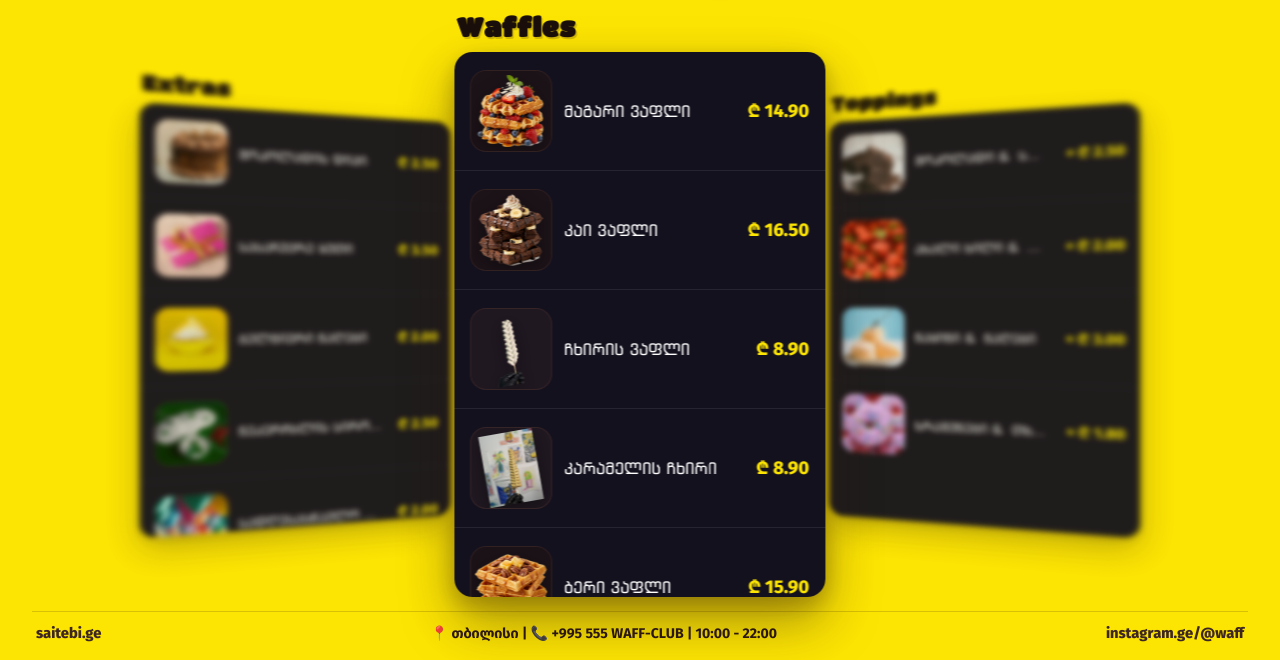
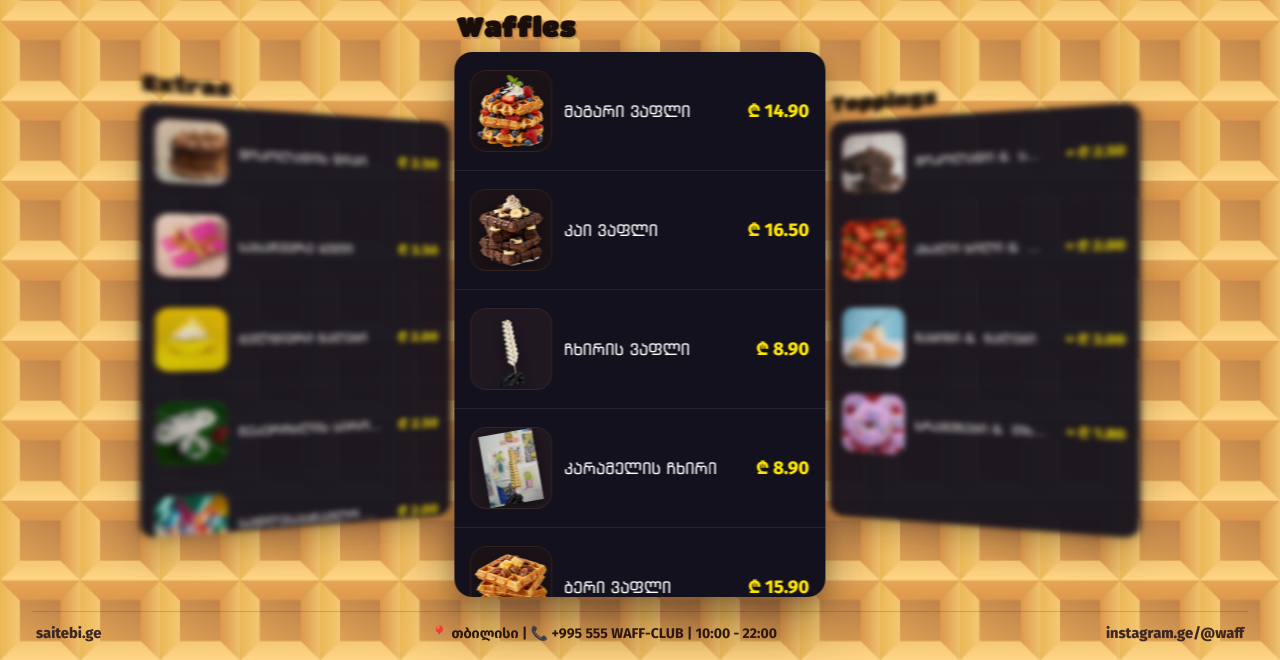
Before and after one commit to vaja457/waff, a website: page index.html in a window 1280 px wide. Shown: the part 140-800 px from the top of the page. Drawn offline with Linux system fonts and the light colour scheme.

Commit message:
Set waffle pattern texture as site background

```diff
--- a/index.html
+++ b/index.html
@@ -6,7 +6,7 @@
   <title>WAFF - ვაფლერიის მენიუ</title>
 
   <link rel="icon" type="image/png" href="images/waff-logo-trimmed.png">
-  <link rel="stylesheet" href="style.css?v=17.0">
+  <link rel="stylesheet" href="style.css?v=18.0">
 </head>
 <body class="waff-landing">
 
--- a/style.css
+++ b/style.css
@@ -98,6 +98,10 @@ html::-webkit-scrollbar {
 body.waff-landing {
   position: relative;
   background-color: var(--bg-yellow);
+  background-image: url('images/waffle-pattern-bg.png');
+  background-size: cover;
+  background-position: center center;
+  background-repeat: no-repeat;
   color: var(--text-offwhite);
   font-family: 'FiraGO', -apple-system, BlinkMacSystemFont, "Segoe UI", Roboto, sans-serif;
   height: 100%;
```
Also changed, not shown: images/waffle-pattern-bg.png (added).
